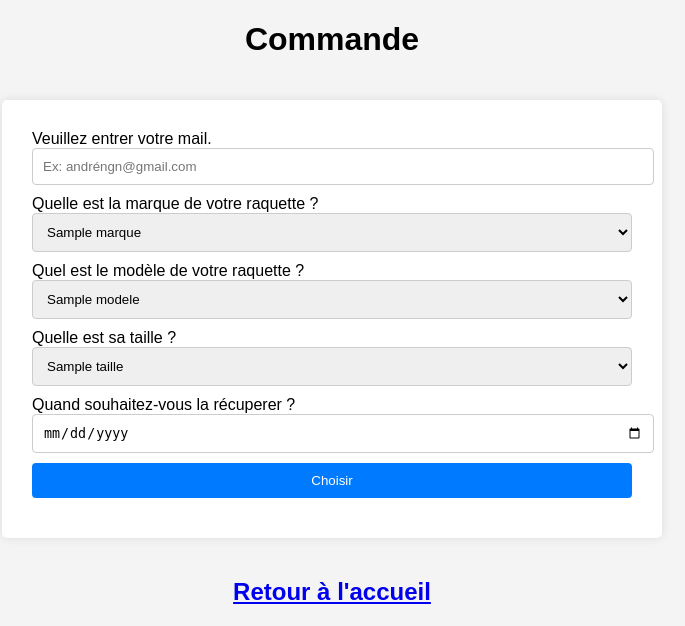
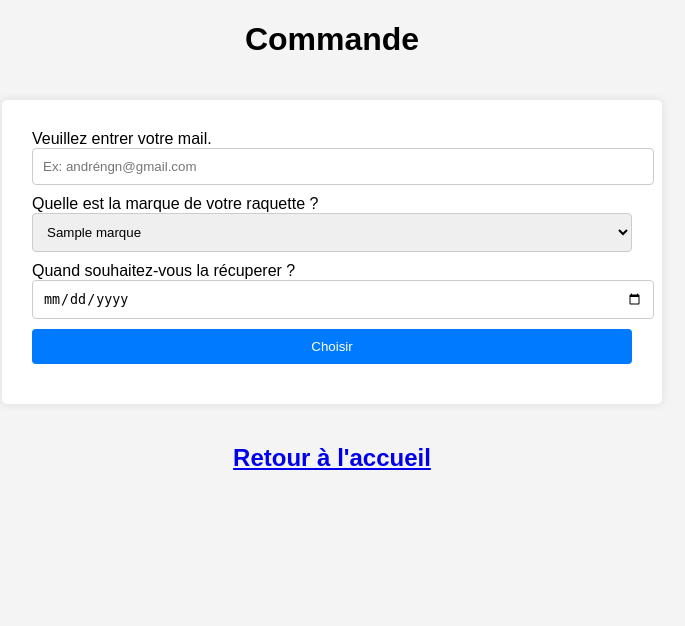
Before and after one commit to DamienBataillardGOATT/goatt-tools, a Flask app: template templates/index.html in a window 1280 px wide. Shown: the top 626 px of the page, without its empty margins (308-993 px from the left). Run offline with Flask 3, Linux system fonts and the light colour scheme; the template is opened without the code that fills it: most values are stand-ins (such as "Sample title", 1, 10 or a date in 2020).

Commit message:
12th commit

```diff
--- a/app.py
+++ b/app.py
@@ -9,15 +9,14 @@ app = Flask(__name__)
 app.secret_key = os.getenv('FLASK_SECRET_KEY')
 
 # Configuration Airtable
-API_KEY_LEADS = os.getenv('AIRTABLE_API_KEY_LEADS')
+API_KEY = os.getenv('AIRTABLE_API_KEY')
 BASE_ID_LEADS = os.getenv('AIRTABLE_BASE_ID_LEADS')
 BASE_ID_PRODUCTS = os.getenv('AIRTABLE_BASE_ID_PRODUCTS')
-API_KEY_PRODUCTS = os.getenv('AIRTABLE_API_KEY_PRODUCTS')
-CLIENT_TABLE = 'Leads'
-PRODUCTS_TABLE = 'Cordages'
+CLIENT_TABLE = 'leads'
+PRODUCTS_TABLE = 'strings'
 
-airtable_clients = Airtable(BASE_ID_LEADS ,CLIENT_TABLE, API_KEY_LEADS)
-airtable_cordages = Airtable(BASE_ID_PRODUCTS,PRODUCTS_TABLE, API_KEY_PRODUCTS)
+airtable_clients = Airtable(BASE_ID_LEADS ,CLIENT_TABLE, API_KEY)
+airtable_cordages = Airtable(BASE_ID_PRODUCTS,PRODUCTS_TABLE, API_KEY)
 
 
 @app.route('/')
@@ -27,11 +26,13 @@ def reparation():
     cordages_raw = airtable_cordages.get_all()
 
     # Extraire les valeurs uniques
-    unique_marques = set(cordage['fields'].get('Marque', '') for cordage in cordages_raw)
-    unique_modeles = set(cordage['fields'].get('Modèle', '') for cordage in cordages_raw)
-    unique_tailles = set(cordage['fields'].get('Jauge', '') for cordage in cordages_raw)
+    unique_marques = set(cordage['fields'].get('String', '') for cordage in cordages_raw)
 
-    return render_template('index.html', marques=sorted(unique_marques), modeles=sorted(unique_modeles), tailles=sorted(unique_tailles), cordages = cordages_raw)
+    return render_template('index.html', marques=sorted(unique_marques), cordages = cordages_raw)
+
+@app.route('/client')
+def index():
+    return render_template('client.html')
 
 @app.route('/search_client', methods=['POST'])
 def search_client():
@@ -42,7 +43,6 @@ def search_client():
 
     if client_record:
         # L'utilisateur a été trouvé, affichez ses informations
-        # (Assurez-vous que les champs correspondent à ceux de votre table Airtable)
         client_info = client_record[0]['fields']
         return render_template('client_info.html', client_info=client_info)
     else:
--- a/templates/index.html
+++ b/templates/index.html
@@ -73,22 +73,6 @@
             {% endfor %}
         </select>
 
-        <!-- Choix du modèle -->
-        <label for="modele_id">Quel est le modèle de votre raquette ?</label>
-        <select id="modele_id" name="modele_id" onchange="updateTailles();">
-            {% for modele in modeles %}
-                <option value="{{ modele }}">{{modele }}</option>
-            {% endfor %}
-        </select>
-
-        <!-- Choix de la taille -->
-        <label for="taille_id">Quelle est sa taille ?</label>
-        <select id="taille_id" name="taille_id">
-            {% for taille in tailles %}
-                <option value="{{ taille }}">{{ taille }}</option>
-            {% endfor %}
-        </select>
-
         <!-- Date de récupération -->
         <label for="date_recuperation">Quand souhaitez-vous la récuperer ?</label>
         <input type="date" id="date_recuperation" name="date_recuperation">
@@ -104,6 +88,6 @@
             {% endfor %}
         {% endif %}
     {% endwith %}
-    <a href="/"><h2>Retour à l'accueil</h2></a>
+    <a href="/client"><h2>Retour à l'accueil</h2></a>
 </body>
 </html>
```
Also changed, not shown: 1 other file.
